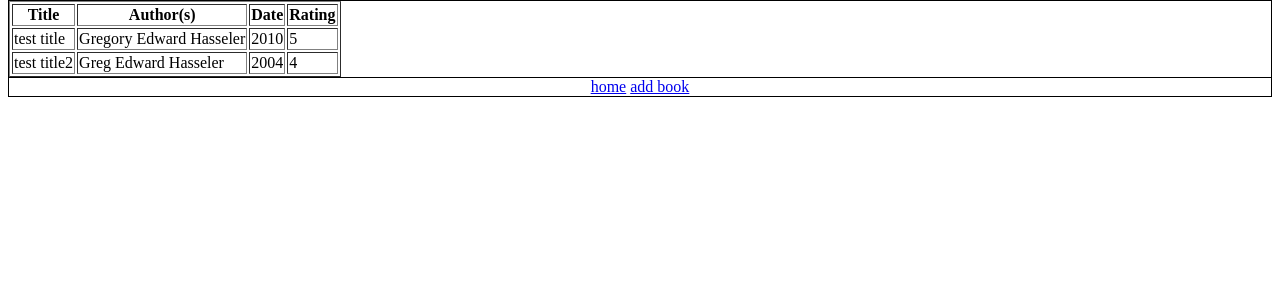
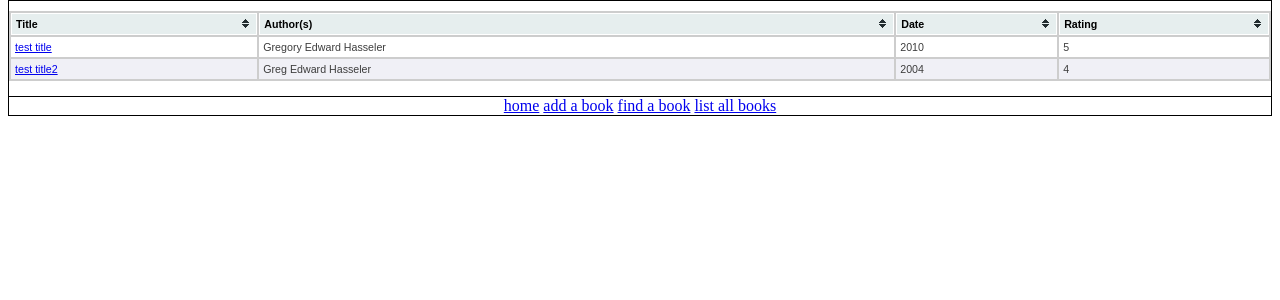
Before and after one commit to hasselg/books, a Django app: template templates/library/book_list.html in a window 1280 px wide. Shown: the part 97-397 px from the top of the page. Run offline with Django 3.2, Linux system fonts and the light colour scheme; the template is opened without the code that fills it: values that come from a table or form of the project are taken from there, others are empty; data comes from the database, SQL or seed files in the repository; parts of the project's set-up code (start-up, migrations or seed data) failed here and were passed over.

Commit message:
Added tablesorter for displaying list of all books.

```diff
--- /dev/null
+++ b/media/tablesorter/style.css
@@ -0,0 +1,39 @@
+/* tables */
+table.tablesorter {
+	font-family:arial;
+	background-color: #CDCDCD;
+	margin:10px 0pt 15px;
+	font-size: 8pt;
+	width: 100%;
+	text-align: left;
+}
+table.tablesorter thead tr th, table.tablesorter tfoot tr th {
+	background-color: #e6EEEE;
+	border: 1px solid #FFF;
+	font-size: 8pt;
+	padding: 4px;
+}
+table.tablesorter thead tr .header {
+	background-image: url(bg.gif);
+	background-repeat: no-repeat;
+	background-position: center right;
+	cursor: pointer;
+}
+table.tablesorter tbody td {
+	color: #3D3D3D;
+	padding: 4px;
+	background-color: #FFF;
+	vertical-align: top;
+}
+table.tablesorter tbody tr.odd td {
+	background-color:#F0F0F6;
+}
+table.tablesorter thead tr .headerSortUp {
+	background-image: url(asc.gif);
+}
+table.tablesorter thead tr .headerSortDown {
+	background-image: url(desc.gif);
+}
+table.tablesorter thead tr .headerSortDown, table.tablesorter thead tr .headerSortUp {
+background-color: #8dbdd8;
+}
--- a/templates/library/base.html
+++ b/templates/library/base.html
@@ -5,7 +5,9 @@
 <head>
     <meta http-equiv="Content-Type" content="text/html;charset=utf-8" />
     <link href="/media/css/books.css" rel="stylesheet" type="text/css" />
+    <script type="text/javascript" src="/media/scripts/jquery-1.4.2.js"></script>
     <title>{% block title %}{% endblock %}</title>
+    {% block extraheaditems %}{% endblock %}
 </head>
 
 <body>
@@ -15,7 +17,7 @@
 </div>
 <div id="footer">
 {% block footer %}
-<a href="/books/library/">home</a> <a href="/books/library/create/">add book</a>
+<a href="/books/library/">home</a> <a href="/books/library/create/">add a book</a> <a href="/books/library/search/">find a book</a> <a href="/books/library/list/">list all books</a>
 {% endblock %}</div>
 
 </body>
--- a/templates/library/book_list.html
+++ b/templates/library/book_list.html
@@ -1,20 +1,32 @@
 {% extends "library/base.html" %}
 
 {% block title %}Welcome to Books!{% endblock %}
+{% block extraheaditems %}
+<link href="/media/tablesorter/style.css" rel="stylesheet" type="text/css" />
+<script type="text/javascript" src="/media/scripts/jquery.tablesorter.js"></script>
+<script type="text/javascript">
+$(document).ready(function()
+{
+    $("#booksTable").tablesorter({widgets: ['zebra']});
+});
+</script>
+{% endblock %}
 
 {% block content %}
 {% if object_list %}
-<table border="1">
+<table id="booksTable" class="tablesorter">
+<thead>
 <tr>
     <th>Title</th>
     <th>Author(s)</th>
     <th>Date</th>
     <th>Rating</th>
 </tr>
-
+</thead>
+<tbody>
 {% for object in object_list %}
 <tr>
-    <td>{{ object.title }}</td>
+    <td><a href="/books/library/edit/{{ object.id }}/">{{ object.title }}</a></td>
     <td>
     {% for auth in object.author.all %}
         {% if forloop.first %}
@@ -29,6 +41,9 @@
     <td>{{ object.rating }}</td>
 </tr>
 {% endfor %}
+</tbody>
 </table>
+{% else %}
+<p>No books exist in the database. You may wish to <a href="/books/library/create/">add a book</a>.</p>
 {% endif %}
 {% endblock %}
--- a/templates/library/index.html
+++ b/templates/library/index.html
@@ -1,5 +1,6 @@
 {% extends "library/base.html" %}
 {% block title %}Books - Home{% endblock %}
+
 {% block content %}
 <h1>Welcome to Books!</h1>
 <p>Books is the application that lets you keep track of the books you have read. It allows you to search by author, title, rating, and the year that you finished the book.</p>
```
Also changed, not shown: media/tablesorter/green/style.css (added, +41 -0 lines), media/scripts/jquery.tablesorter.js (added), media/tablesorter/asc.gif (added), media/tablesorter/bg.gif (added), media/tablesorter/desc.gif (added), media/tablesorter/green/asc.png (added), media/tablesorter/green/bg.png (added), media/tablesorter/green/desc.png (added).
